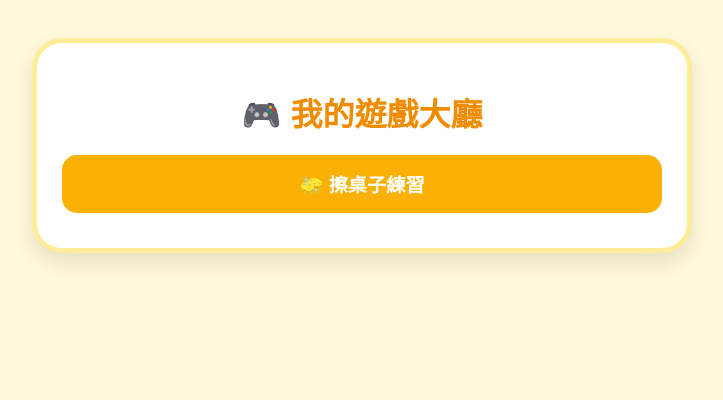
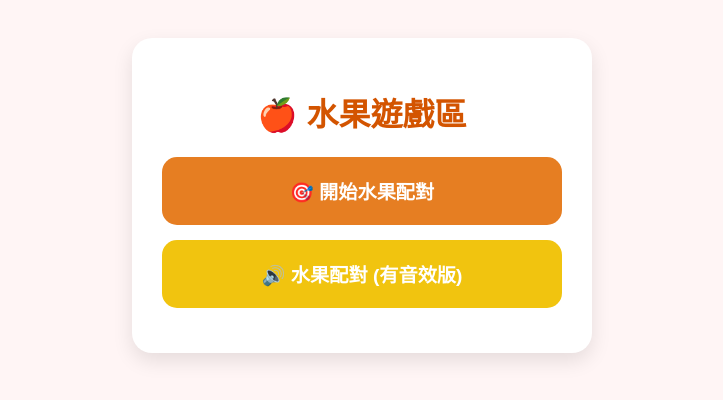
Before and after one commit to regina5703-hash/my-game, a plain HTML site: page index.html in a window 1280 px wide. Shown: the whole page, without its empty margins (278-1001 px from the left). Drawn offline with Linux system fonts and the light colour scheme.

Commit message:
Update index.html

```diff
--- a/index.html
+++ b/index.html
@@ -3,30 +3,24 @@
 <head>
     <meta charset="UTF-8">
     <meta name="viewport" content="width=device-width, initial-scale=1.0">
-    <title>🍎 水果互動遊戲區</title>
+    <title>🍎 水果學習遊戲大廳</title>
     <style>
-        body { font-family: "Microsoft JhengHei", sans-serif; text-align: center; background-color: #fff9db; padding: 30px; }
-        .container { max-width: 600px; margin: auto; background: white; padding: 25px; border-radius: 30px; box-shadow: 0 10px 20px rgba(0,0,0,0.1); border: 5px solid #ffec99; }
-        h1 { color: #f08c00; margin-bottom: 20px; }
-        .btn {
-            display: block; padding: 15px; margin: 10px 0;
-            background: #fab005; color: white;
-            text-decoration: none; border-radius: 15px;
-            font-size: 1.2em; font-weight: bold; transition: 0.3s;
-        }
-        .btn:hover { background: #f59f00; transform: scale(1.02); }
+        body { font-family: sans-serif; background-color: #fff5f5; display: flex; justify-content: center; padding: 30px; }
+        .container { background: white; padding: 30px; border-radius: 20px; box-shadow: 0 8px 20px rgba(0,0,0,0.1); text-align: center; max-width: 400px; width: 100%; }
+        h1 { color: #d35400; }
+        .btn { display: block; margin: 15px 0; padding: 20px; background: #e67e22; color: white; text-decoration: none; border-radius: 15px; font-size: 1.2em; font-weight: bold; transition: 0.3s; }
+        .btn-sound { background: #f1c40f; }
+        .btn:hover { transform: scale(1.03); filter: brightness(0.9); }
     </style>
 </head>
 <body>
     <div class="container">
-        <h1>🎮 我的遊戲大廳</h1>
+        <h1>🍎 水果遊戲區</h1>
 
-        <div class="game-grid">
+        <a class="btn" href="分類水果闖兩關.html">🎯 開始水果配對</a>
 
-            <a class="btn btn-skill" href="擦桌子練習/index.html">🧽 擦桌子練習</a>
+        <a class="btn btn-sound" href="分類水果闖兩關(有音效).html">🔊 水果配對 (有音效版)</a>
 
-            </div>
     </div>
 </body>
-
 </html>
```
